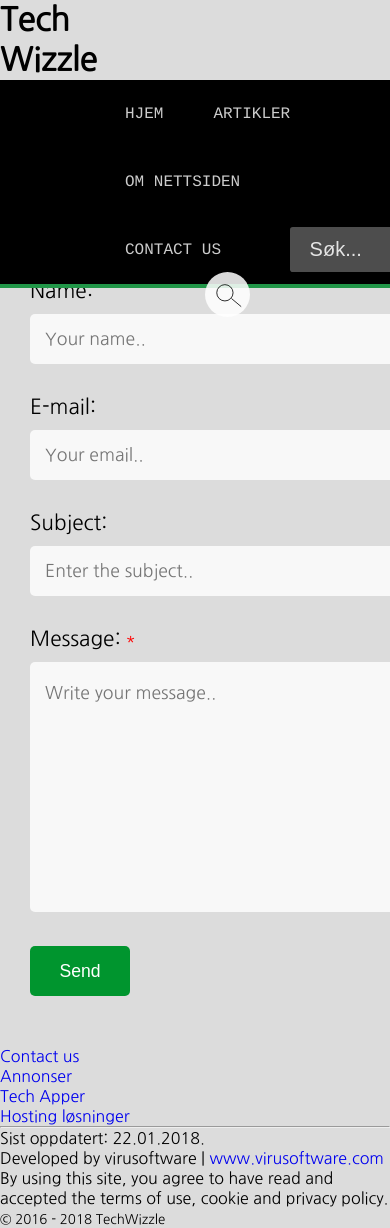
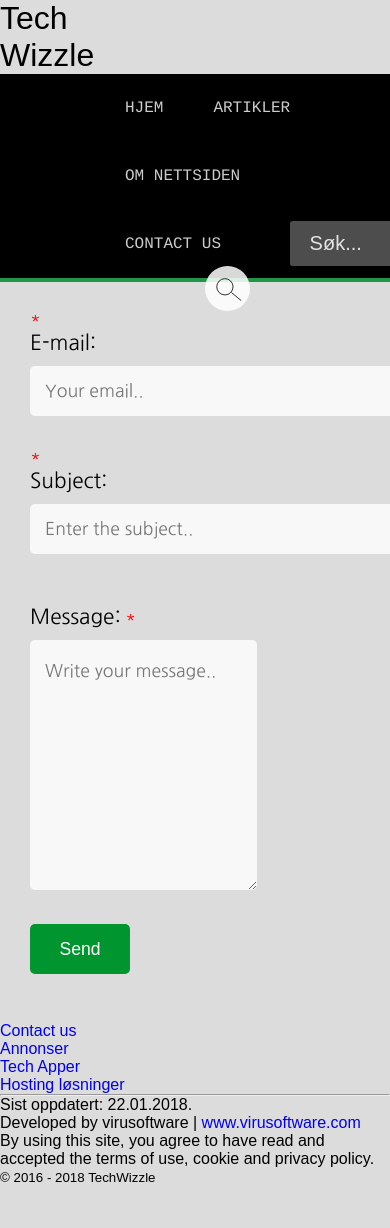
Before and after one commit to SarmadSA/TW, a PHP site: page /pages/contact.php in a window 390 px wide; the page is wider, and only the part inside the window is pictured. After the commit the page ends 1182 px from the top of that part, so only its background shows below. Run offline with PHP 8.4, Linux system fonts and the light colour scheme.

Commit message:
Refactor & add media query

```diff
--- a/styles/mainStyle.css
+++ b/styles/mainStyle.css
@@ -3,31 +3,27 @@
 *{
     padding: 0;
     margin: 0;
+    box-sizing: border-box;
 }
 
 body{
+    font-family: 'Saira Condensed', sans-serif;
+    font-family: 'Abel', sans-serif;
     background-color: rgb(220,220,220);
-    font-family: Cambria, "Hoefler Text", "Liberation Serif", Times, "Times New Roman", "serif";
-	font-family: 'Nanum Gothic', sans-serif;
 }
 
-h2{
-	font-family: 'Abel', sans-serif;
+h1,h2,h3,h4,h5,h6{
+    font-weight: lighter;
 }
 
-main{
+.main{
+    width: 1400px;
 	min-height: 500px;
+    margin: 0 auto 0 auto;	/*Centering content*/
+    padding: 140px 0 50px 0;
 }
 
-.container{
-    width: 1300px;
-	min-height: 500px;
-    background-color: transparent;
-    margin: 0 auto 0 auto;	/*top right bottom left, sentrerer innholdet*/
-    padding-top: 40px;
-}
-
-nav ul, aside ul{
+nav ul{
     list-style-type: none;
 }
 
@@ -35,11 +31,32 @@ nav ul, aside ul{
     clear: both;
 }
 
-.page-tittle{
-	margin: 20px 0;
-	padding-left: 20px;
-}
-
 a{
 	text-decoration: none;
 }
+
+@media only screen and (max-width: 1400px) {
+    .main {
+        width: 1200px;
+    }
+}
+
+@media only screen and (max-width: 1200px) {
+    .main {
+        width: 1000px;
+    }
+    /*remove the "get latest updates div" and let slider*/
+}
+
+@media only screen and (max-width: 1000px) {
+    .main {
+        width: 600px;
+    }
+}
+
+@media only screen and (max-width: 800px) {
+    .main {
+        width: 500px;
+    }
+    /*remove slider and let "get latest updates div"*/
+}
```
